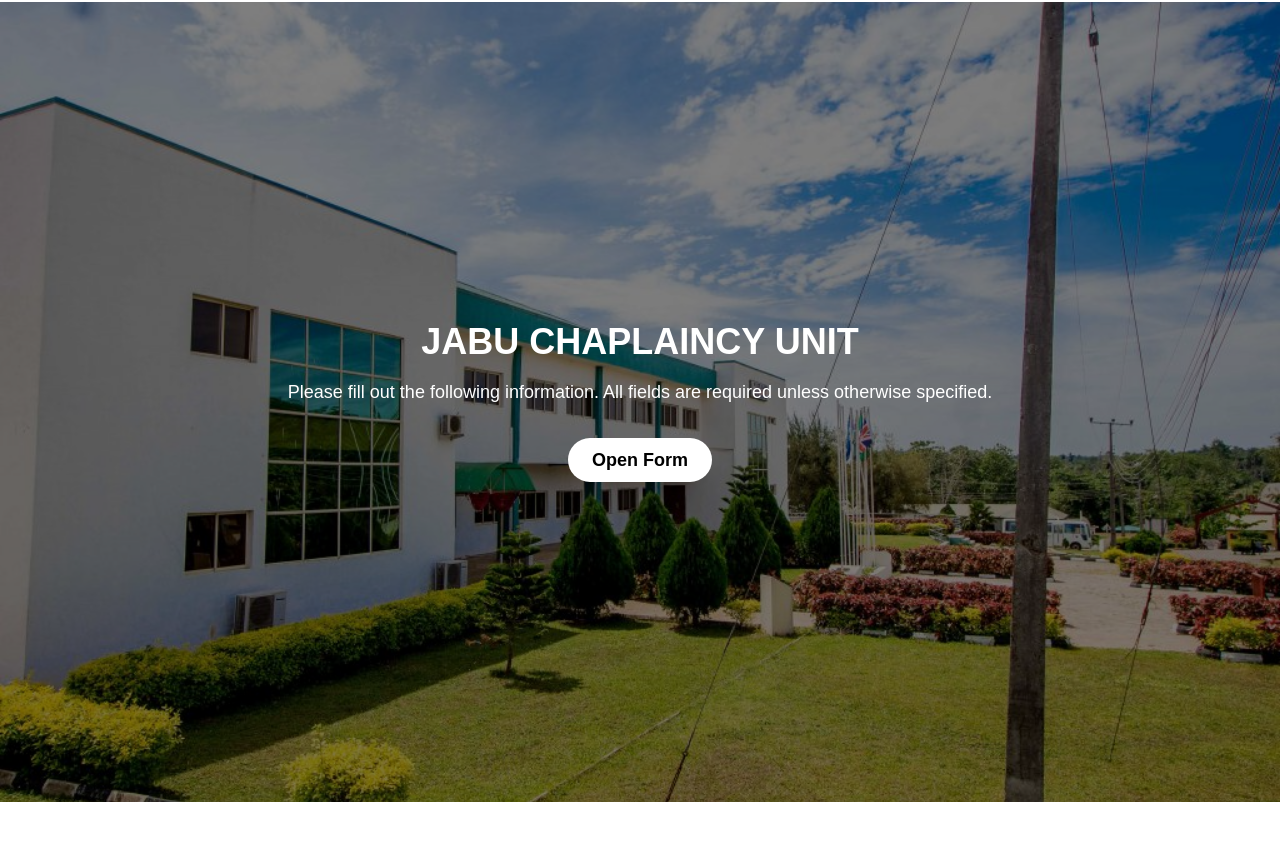
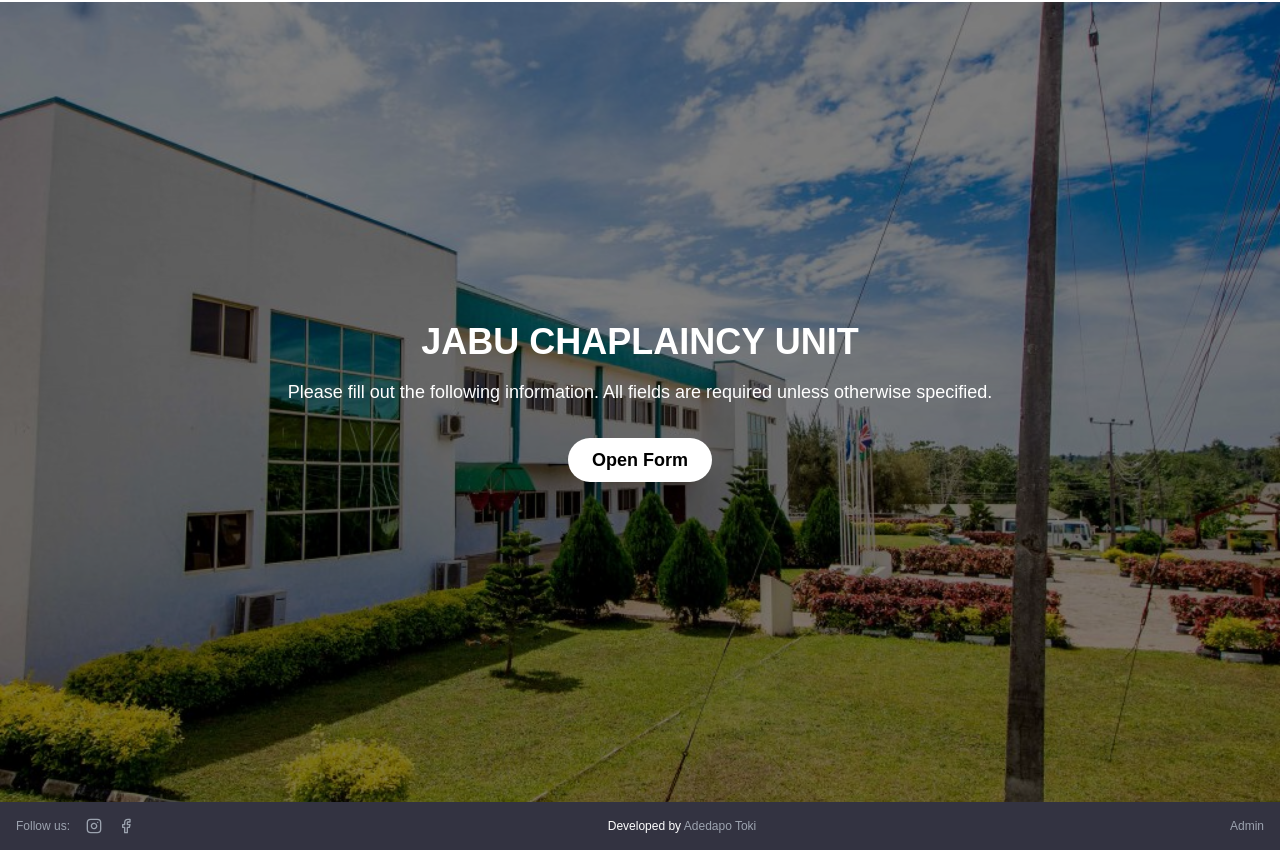
Before and after one commit to Gld-Mx24483/Joseph-Ayo-Babalola-University-Chapel-Reg-Form, a Next.js app in the folder j.c.r.f/: page / in a window 1280 px wide. Shown: the part 2025-2875 px from the top of the page. Before the commit the page ends 2827 px from the top, so only its background shows below. Built offline with nearby package versions, Linux system fonts and the light colour scheme.

Commit message:
"Added Footer component to page.js and added 'navy' color to tailwind.config.js"

```diff
--- /dev/null
+++ b/j.c.r.f/app/components/Footer.jsx
@@ -0,0 +1,49 @@
+//Footer.jsx
+import { Facebook, Instagram } from 'lucide-react';
+import Link from 'next/link';
+
+const Footer = () => {
+  return (
+    <footer className="bg-navy bg-opacity-80 text-white py-4 px-4">
+      <div className="container mx-auto flex flex-col sm:flex-row justify-between items-center text-xs space-y-4 sm:space-y-0">
+        <div className="flex items-center space-x-4">
+          <span className="text-gray-400">Follow us:</span>
+          <a
+            href="https://www.instagram.com/jabu.chapel?utm_source=ig_web_button_share_sheet&igsh=ZDNlZDc0MzIxNw=="
+            target="_blank"
+            rel="noopener noreferrer"
+            className="text-gray-400 hover:text-white transition duration-300"
+          >
+            <Instagram size={16} />
+          </a>
+          <a
+            href="https://facebook.com/jabu.chapel"
+            target="_blank"
+            rel="noopener noreferrer"
+            className="text-gray-400 hover:text-white transition duration-300"
+          >
+            <Facebook size={16} />
+          </a>
+        </div>
+        <div className="text-center">
+          Developed by{' '}
+          <a
+            href="https://www.linkedin.com/in/adedapo-toki-b3a277287"
+            target="_blank"
+            rel="noopener noreferrer"
+            className="text-gray-400 hover:text-white transition duration-300"
+          >
+            Adedapo Toki
+          </a>
+        </div>
+        <Link href="/admin" passHref>
+          <span className="text-gray-400 hover:text-white cursor-pointer transition duration-300">
+            Admin
+          </span>
+        </Link>
+      </div>
+    </footer>
+  );
+};
+
+export default Footer;
--- a/j.c.r.f/app/page.js
+++ b/j.c.r.f/app/page.js
@@ -1,5 +1,6 @@
 //page.js
 import Chaplaincy from '../app/components/Chaplaincy';
+import Footer from '../app/components/Footer';
 import Hero from '../app/components/Hero';
 import Intro from '../app/components/Inntro';
 import Jabu from '../app/components/Jabu';
@@ -9,6 +10,7 @@ export default function Home() {
   return (
     <main className="min-h-screen">
       <Nav />
+      <div className="flex-grow">
         <section id="home">
           <Hero />
         </section>
@@ -19,6 +21,8 @@ export default function Home() {
         <section id="contact">
           <Intro />
         </section>
+      </div>
+      <Footer />
     </main>
   );
 }
--- a/j.c.r.f/tailwind.config.js
+++ b/j.c.r.f/tailwind.config.js
@@ -10,6 +10,7 @@ module.exports = {
       colors: {
         background: "var(--background)",
         foreground: "var(--foreground)",
+        navy: '#000112',
       },
       animation: {
         fadeIn: 'fadeIn 1.5s ease-out',
```
Lines whose indentation alone changed are shown as unchanged.
